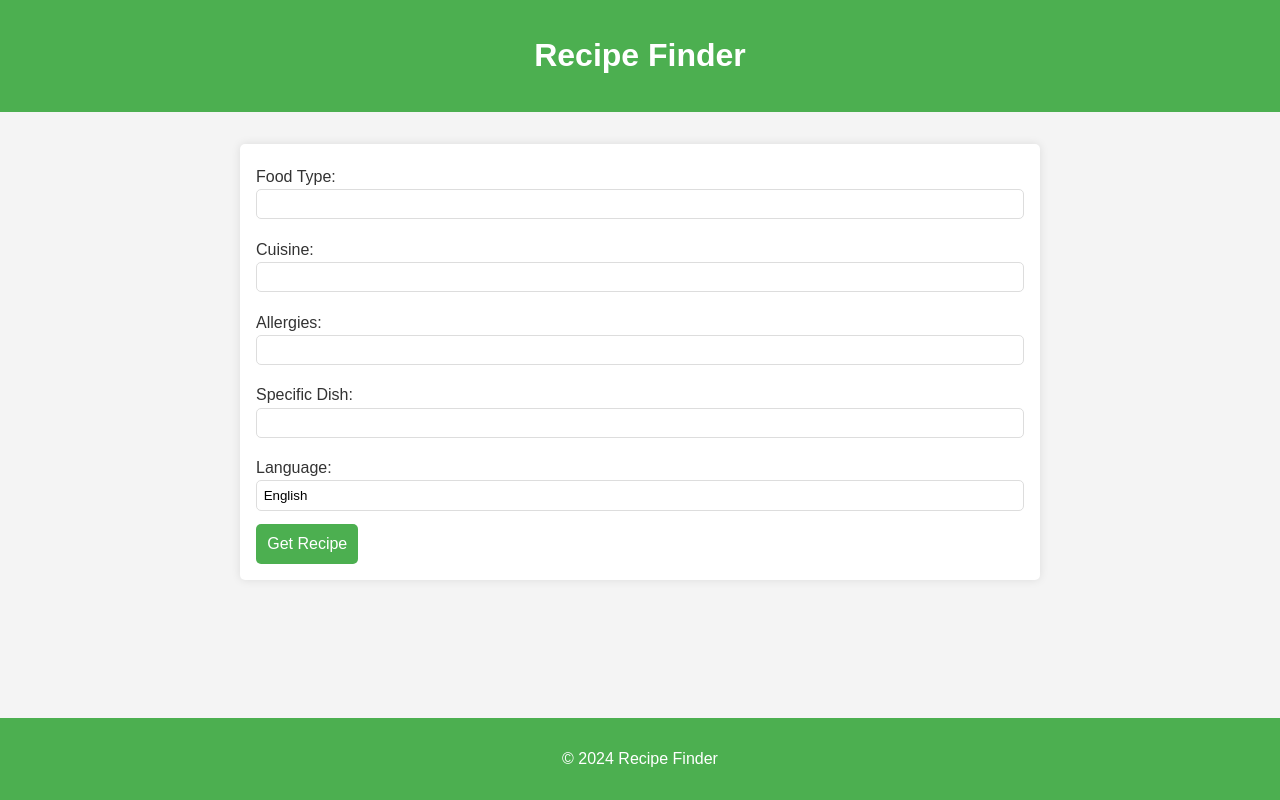
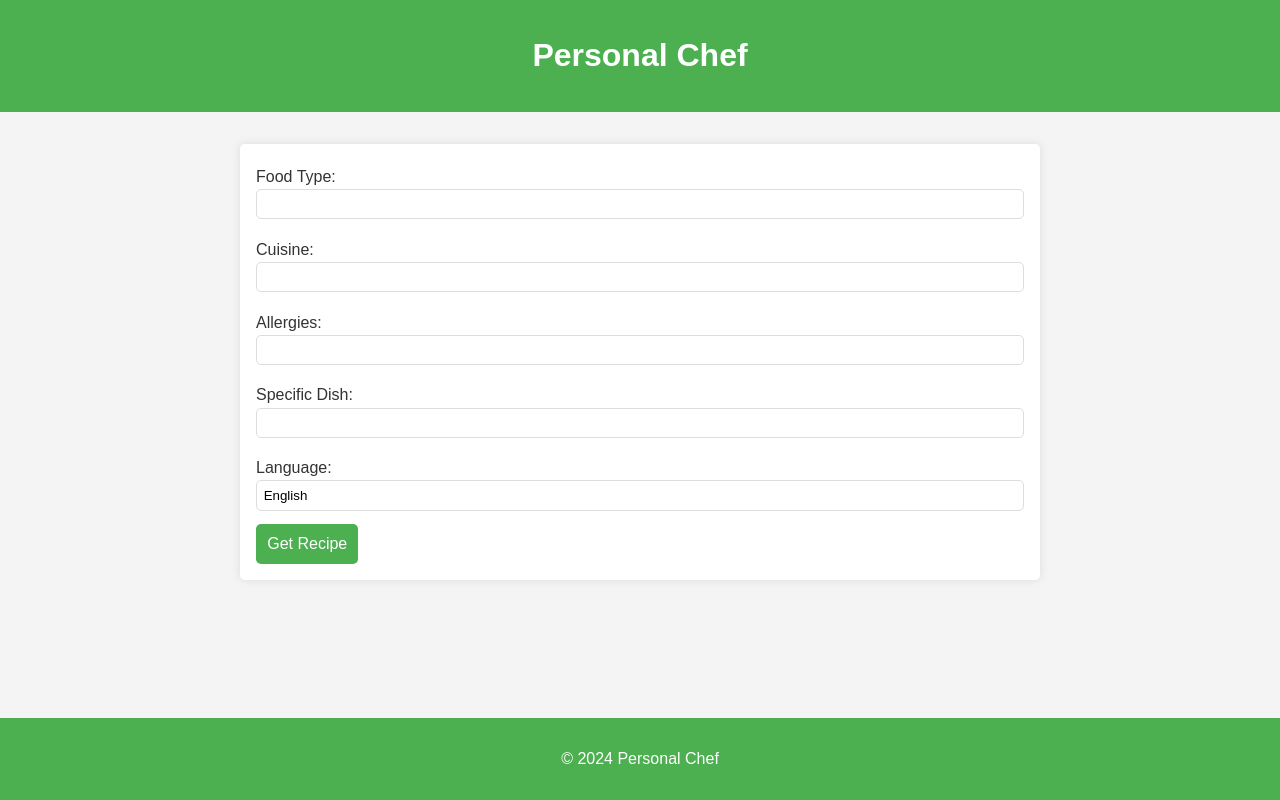
Before and after one commit to osoka-san/DI_Personal_Chef_HCKTN, a Flask app: page / in a window 1280 px wide. Run offline with Flask 3, Linux system fonts and the light colour scheme; some libraries are stand-ins or nearby versions.

Commit message:
index.html

```diff
--- a/templates/index.html
+++ b/templates/index.html
@@ -3,12 +3,12 @@
   <head>
     <meta charset="UTF-8" />
     <meta name="viewport" content="width=device-width, initial-scale=1.0" />
-    <title>Recipe Finder</title>
+    <title>Personal Chef</title>
     <link rel="stylesheet" href="static/style.css" />
   </head>
   <body>
     <header>
-      <h1>Recipe Finder</h1>
+      <h1>Personal Chef</h1>
     </header>
     <main>
       <form action="/get_recipe" method="post">
@@ -26,7 +26,7 @@
       </form>
     </main>
     <footer>
-      <p>&copy; 2024 Recipe Finder</p>
+      <p>&copy; 2024 Personal Chef</p>
     </footer>
   </body>
 </html>
```
